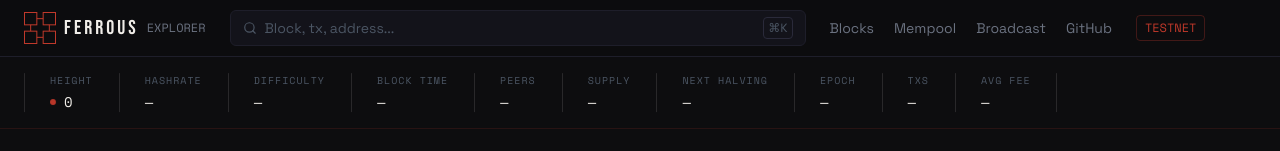
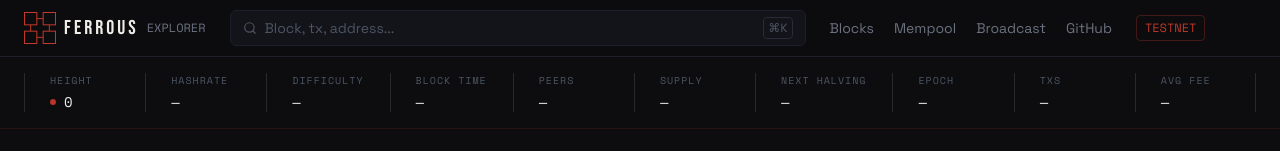
Before and after one commit to ChronoCoders/ferrous-explorer, a Next.js app: page / in a window 1280 px wide. Shown: the top 151 px of the page. Built offline with nearby package versions, Linux system fonts and the light colour scheme; no server answers.

Commit message:
fix(explorer): equalize StatsBar cell padding

```diff
--- a/components/layout/StatsBar.tsx
+++ b/components/layout/StatsBar.tsx
@@ -182,7 +182,7 @@ function StatCell({
 
   return (
     <div
-      className={'relative flex flex-col justify-center shrink-0' + dividerCls + rightDividerCls}
+      className={'relative flex flex-col justify-center flex-1 min-w-fit' + dividerCls + rightDividerCls}
       style={{ padding: '1rem 1.625rem' }}
     >
       <span
```
